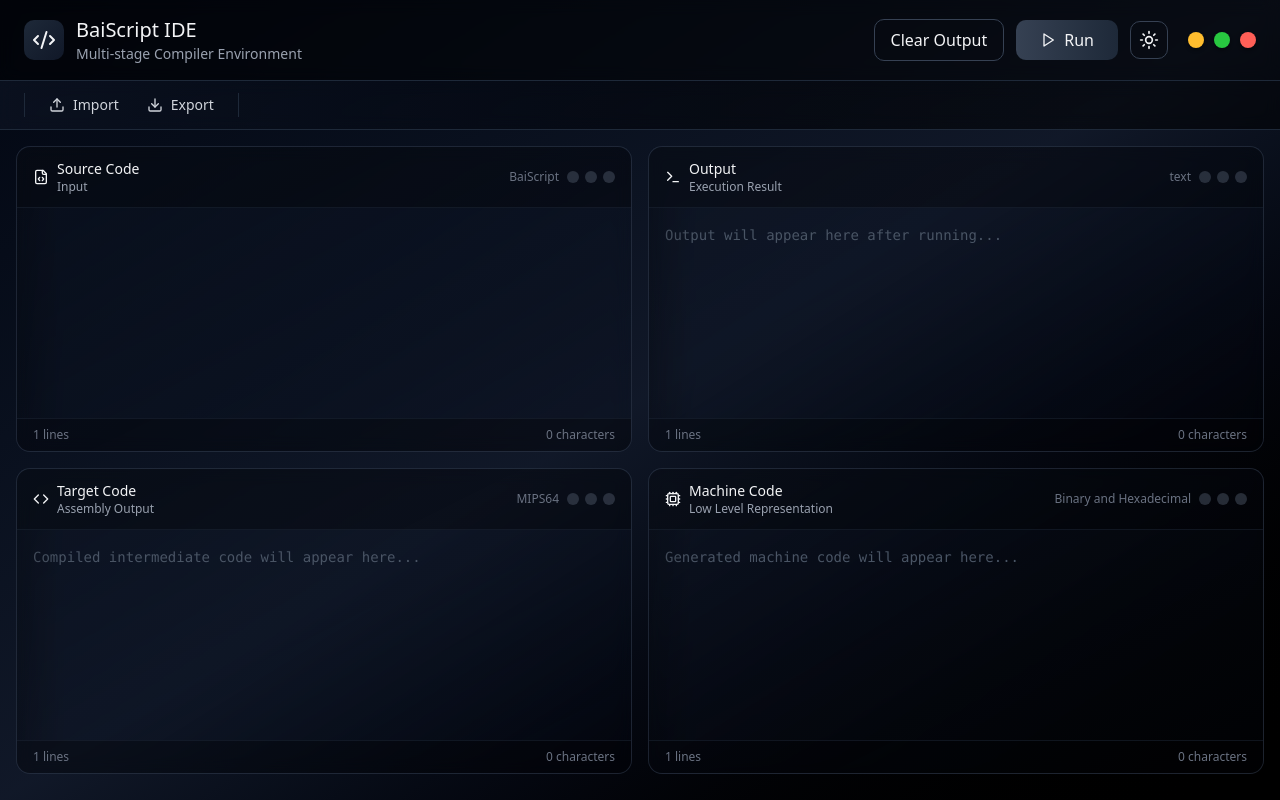
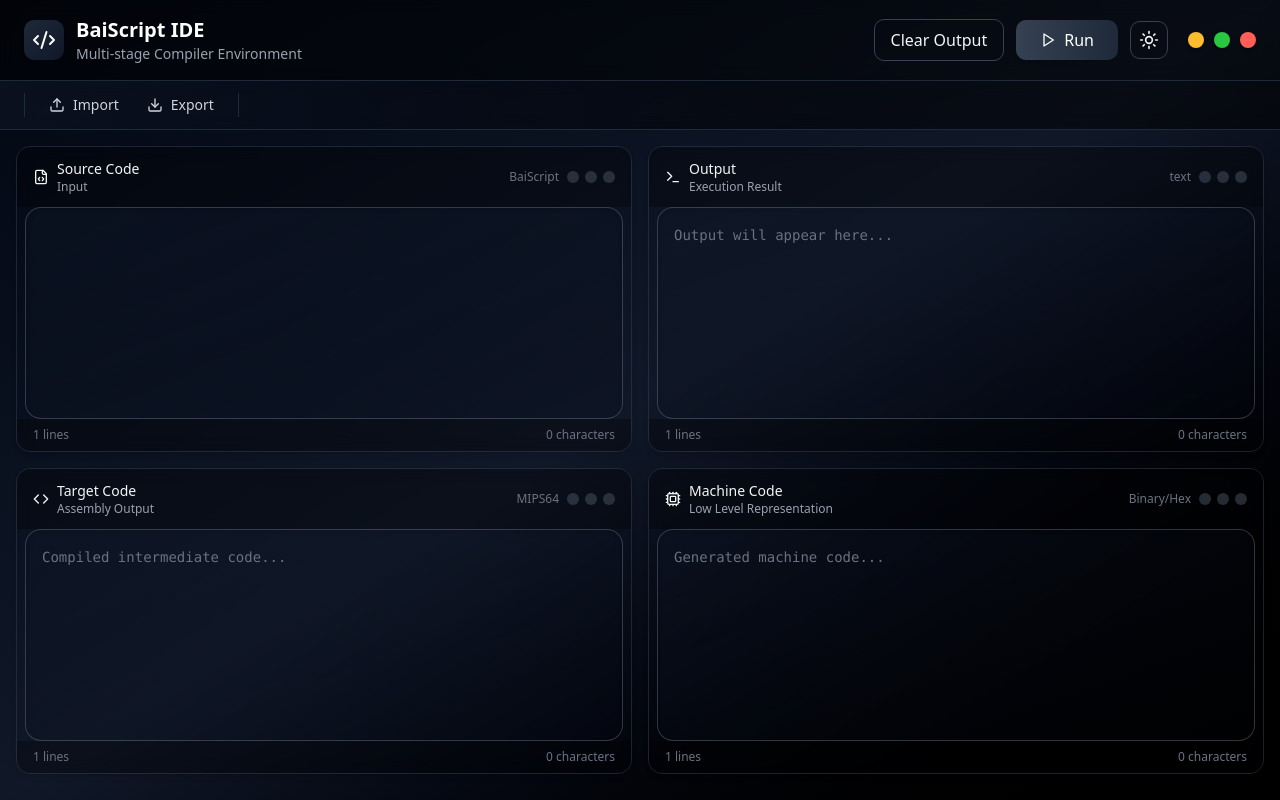
Before and after one commit to samjoash9/BaiScript, a React (Vite) app: page / in a window 1280 px wide. Built offline with nearby package versions, Linux system fonts and the light colour scheme.

Commit message:
better ui:

```diff
--- a/package.json
+++ b/package.json
@@ -29,6 +29,7 @@
             "@radix-ui/react-toggle": "^1.1.2",
             "@radix-ui/react-toggle-group": "^1.1.2",
             "@radix-ui/react-tooltip": "^1.1.8",
+            "@tailwindcss/vite": "^4.1.17",
             "class-variance-authority": "^0.7.1",
             "clsx": "*",
             "cmdk": "^1.1.1",
@@ -51,8 +52,11 @@
             "@types/react": "^19.2.6",
             "@types/react-dom": "^19.2.3",
             "@vitejs/plugin-react-swc": "^3.10.2",
+            "autoprefixer": "^10.4.22",
             "electron": "^32.0.0",
             "electron-builder": "^25.1.8",
+            "postcss": "^8.5.6",
+            "tailwindcss": "^4.1.17",
             "vite": "6.3.5",
             "vite-plugin-electron": "^0.28.0"
       },
--- a/src/App.tsx
+++ b/src/App.tsx
@@ -5,34 +5,48 @@ import { WindowControls } from './components/WindowControls';
 import { Play, Code2, Sun, Moon } from 'lucide-react';
 
 export default function App() {
-  const [sourceCode, setSourceCode] = useState(``);
+  // Load persisted state from localStorage
+  const [sourceCode, setSourceCode] = useState(() => localStorage.getItem('sourceCode') || '');
+  const [output, setOutput] = useState(() => localStorage.getItem('output') || '');
+  const [targetCode, setTargetCode] = useState(() => localStorage.getItem('targetCode') || '');
+  const [machineCode, setMachineCode] = useState(() => localStorage.getItem('machineCode') || '');
+  const [isRunning, setIsRunning] = useState(false);
 
-  const [output, setOutput] = useState('');
-  const [targetCode, setTargetCode] = useState('');
-  const [machineCode, setMachineCode] = useState('');
-  const [isRunning, setIsRunning] = useState(false);
   const [theme, setTheme] = useState<'light' | 'dark'>(() => {
     const savedTheme = localStorage.getItem('theme') as 'light' | 'dark' | null;
     return savedTheme || 'dark';
   });
 
+  // Persist theme
   useEffect(() => {
     const root = document.documentElement;
-    if (theme === 'dark') {
-      root.classList.add('dark');
-    } else {
-      root.classList.remove('dark');
-    }
+    if (theme === 'dark') root.classList.add('dark');
+    else root.classList.remove('dark');
     localStorage.setItem('theme', theme);
   }, [theme]);
 
-  const toggleTheme = () => {
-    setTheme(prev => prev === 'dark' ? 'light' : 'dark');
-  };
+  // Persist editor/output states
+  useEffect(() => {
+    localStorage.setItem('sourceCode', sourceCode);
+  }, [sourceCode]);
+
+  useEffect(() => {
+    localStorage.setItem('output', output);
+  }, [output]);
+
+  useEffect(() => {
+    localStorage.setItem('targetCode', targetCode);
+  }, [targetCode]);
+
+  useEffect(() => {
+    localStorage.setItem('machineCode', machineCode);
+  }, [machineCode]);
+
+  const toggleTheme = () => setTheme(prev => (prev === 'dark' ? 'light' : 'dark'));
 
   const handleRun = async () => {
     if (!sourceCode.trim()) {
-      setOutput('Error: Source code is empty. Please write some code first.');
+      setOutput('Error: Source code is empty.');
       return;
     }
 
@@ -41,18 +55,17 @@ export default function App() {
     setTargetCode('');
     setMachineCode('');
 
-    // Check if running in Electron
     if (window.electronAPI) {
       try {
         const result = await window.electronAPI.runCompiler(sourceCode);
-
         if (result.success) {
-          const printOutput = result.outputs?.print ?? result.stdout ?? '';
-          setOutput(printOutput || 'No output generated.');
+          setOutput(result.outputs?.print ?? result.stdout ?? 'No output generated.');
           setTargetCode(result.outputs?.assembly ?? '');
           setMachineCode(result.outputs?.machine ?? '');
         } else {
-          setOutput(`Error: Compilation failed\nExit code: ${result.exitCode}\n${result.stderr || result.error || 'Unknown error'}`);
+          setOutput(
+            `Error: Compilation failed\nExit code: ${result.exitCode}\n${result.stderr || result.error || 'Unknown error'}`
+          );
         }
       } catch (error: any) {
         setOutput(`Error: ${error.message || 'Failed to run compiler'}`);
@@ -60,8 +73,7 @@ export default function App() {
         setIsRunning(false);
       }
     } else {
-      // Fallback for development (not in Electron)
-      setOutput('Note: Running in development mode. Electron API not available.\nPlease run with "npm run electron:dev" to use the compiler.');
+      setOutput('Note: Electron API not available in development.');
       setIsRunning(false);
     }
   };
@@ -73,89 +85,61 @@ export default function App() {
   };
 
   const handleImport = () => {
-    const input = document.createElement("input");
-    input.type = "file";
-    input.accept = ".txt,.bs";
+    const input = document.createElement('input');
+    input.type = 'file';
+    input.accept = '.txt,.bs';
     input.onchange = (e: any) => {
       const file = e.target.files[0];
       if (!file) return;
-
       const reader = new FileReader();
-      reader.onload = () => {
-        setSourceCode(reader.result as string);
-      };
+      reader.onload = () => setSourceCode(reader.result as string);
       reader.readAsText(file);
     };
-
     input.click();
   };
 
   return (
     <div className={`min-h-screen transition-colors ${theme === 'dark'
-      ? 'bg-gradient-to-br from-gray-950 via-gray-900 to-black text-gray-100'
-      : 'bg-gradient-to-br from-gray-50 via-white to-gray-100 text-gray-900'
-      }`}>
+      ? 'bg-linear-to-br from-gray-950 via-gray-900 to-black text-gray-100'
+      : 'bg-linear-to-br from-gray-50 via-white to-gray-100 text-gray-900'}`}>
+
       {/* Header */}
       <header
-        className={`border-b backdrop-blur-sm transition-colors ${theme === 'dark'
-          ? 'border-gray-800 bg-black/50'
-          : 'border-gray-200 bg-white/80'
-          }`}
+        className={`border-b backdrop-blur-sm transition-colors ${theme === 'dark' ? 'border-gray-800 bg-black/50' : 'border-gray-200 bg-white/80'}`}
         style={{ WebkitAppRegion: 'drag' } as React.CSSProperties}
       >
         <div className="flex items-center justify-between px-6 py-4">
           <div className="flex items-center gap-3">
-            {/* Logo: static, always dark background with white icon */}
-            <div className="flex items-center justify-center w-10 h-10 rounded-lg
-                  bg-gradient-to-br from-gray-800 to-gray-900 shadow-md">
+            <div className="flex items-center justify-center w-10 h-10 rounded-lg bg-linear-to-br from-gray-800 to-gray-900 shadow-md">
               <Code2 className="w-6 h-6 text-white" />
             </div>
-
             <div>
-              <h1 className="text-xl text-white">BaiScript IDE</h1>
-              <p className="text-sm text-gray-400">
-                Multi-stage Compiler Environment
-              </p>
+              <h1 className={`text-xl font-semibold ${theme === 'dark' ? 'text-white' : 'text-gray-900'}`}>BaiScript IDE</h1>
+              <p className={`${theme === 'dark' ? 'text-gray-400' : 'text-gray-600'} text-sm`}>Multi-stage Compiler Environment</p>
             </div>
           </div>
 
+          {/* Header Buttons */}
           <div className="flex items-center gap-3" style={{ WebkitAppRegion: 'no-drag' } as React.CSSProperties}>
-            <button
-              onClick={handleClear}
-              className={`px-4 py-2 rounded-lg border transition-all ${theme === 'dark'
-                ? 'border-gray-700 hover:border-gray-600 hover:bg-gray-800/50'
-                : 'border-gray-300 hover:border-gray-400 hover:bg-gray-100'
-                }`}
-            >
+            <button type="button" onClick={handleClear} className={`px-4 py-2 rounded-lg border transition-all ${theme === 'dark'
+              ? 'border-gray-700 hover:border-gray-600 hover:bg-gray-800/50'
+              : 'border-gray-300 hover:border-gray-400 hover:bg-gray-100'}`}>
               Clear Output
             </button>
-            <button
-              onClick={handleRun}
-              disabled={isRunning}
-              className={`flex items-center gap-2 px-6 py-2 rounded-lg transition-all disabled:opacity-50 disabled:cursor-not-allowed
-    ${theme === 'dark'
-                  ? 'bg-gradient-to-r from-gray-700 to-gray-800 hover:from-gray-600 hover:to-gray-700 text-white shadow-md hover:shadow-lg'
-                  : 'bg-gradient-to-r from-slate-700 to-slate-900 hover:from-slate-800 hover:to-black text-white shadow-md hover:shadow-lg border border-gray-300'
-                }`}
-            >
-              <Play className="w-4 h-4" />
-              {isRunning ? 'Running...' : 'Run'}
+
+            <button type="button" onClick={handleRun} disabled={isRunning} className={`flex items-center gap-2 px-6 py-2 rounded-lg transition-all disabled:opacity-50 disabled:cursor-not-allowed ${theme === 'dark'
+              ? 'bg-gradient-to-r from-gray-700 to-gray-800 hover:from-gray-600 hover:to-gray-700 text-white shadow-md hover:shadow-lg'
+              : 'bg-gradient-to-r from-slate-700 to-slate-900 hover:from-slate-800 hover:to-black text-white shadow-md hover:shadow-lg border border-gray-300'}`}>
+              <Play className="w-4 h-4" /> {isRunning ? 'Running...' : 'Run'}
             </button>
 
-            <button
-              onClick={toggleTheme}
-              className={`p-2 rounded-lg border transition-all ${theme === 'dark'
-                ? 'border-gray-700 hover:border-gray-600 hover:bg-gray-800/50'
-                : 'border-gray-300 hover:border-gray-400 hover:bg-gray-100'
-                }`}
-              title={theme === 'dark' ? 'Switch to light mode' : 'Switch to dark mode'}
-            >
-              {theme === 'dark' ? (
-                <Sun className="w-5 h-5" />
-              ) : (
-                <Moon className="w-5 h-5" />
-              )}
+            <button type="button" onClick={toggleTheme} className={`p-2 rounded-lg border transition-all ${theme === 'dark'
+              ? 'border-gray-700 hover:border-gray-600 hover:bg-gray-800/50'
+              : 'border-gray-300 hover:border-gray-400 hover:bg-gray-100'}`}
+              title={theme === 'dark' ? 'Switch to light mode' : 'Switch to dark mode'}>
+              {theme === 'dark' ? <Sun className="w-5 h-5" /> : <Moon className="w-5 h-5" />}
             </button>
+
             <div style={{ WebkitAppRegion: 'no-drag' } as React.CSSProperties}>
               <WindowControls />
             </div>
@@ -167,48 +151,10 @@ export default function App() {
 
       {/* Main Content Grid */}
       <main className="grid grid-cols-2 grid-rows-2 gap-4 p-4 h-[calc(100vh-140px)]">
-        {/* Source Code */}
-        <CodeEditor
-          title="Source Code"
-          subtitle="Input"
-          value={sourceCode}
-          onChange={setSourceCode}
-          editable={true}
-          language="BaiScript"
-          theme={theme}
-        />
-
-        {/* Output */}
-        <CodeEditor
-          title="Output"
-          subtitle="Execution Result"
-          value={output}
-          readOnly={true}
-          placeholder="Output will appear here after running..."
-          theme={theme}
-        />
-
-        {/* Target Code */}
-        <CodeEditor
-          title="Target Code"
-          subtitle="Assembly Output"
-          value={targetCode}
-          readOnly={true}
-          placeholder="Compiled intermediate code will appear here..."
-          language="MIPS64"
-          theme={theme}
-        />
-
-        {/* Machine Code */}
-        <CodeEditor
-          title="Machine Code"
-          subtitle="Low Level Representation"
-          value={machineCode}
-          readOnly={true}
-          placeholder="Generated machine code will appear here..."
-          language="Binary and Hexadecimal"
-          theme={theme}
-        />
+        <CodeEditor title="Source Code" subtitle="Input" value={sourceCode} onChange={setSourceCode} editable language="BaiScript" theme={theme} />
+        <CodeEditor title="Output" subtitle="Execution Result" value={output} readOnly placeholder="Output will appear here..." theme={theme} />
+        <CodeEditor title="Target Code" subtitle="Assembly Output" value={targetCode} readOnly placeholder="Compiled intermediate code..." language="MIPS64" theme={theme} />
+        <CodeEditor title="Machine Code" subtitle="Low Level Representation" value={machineCode} readOnly placeholder="Generated machine code..." language="Binary/Hex" theme={theme} />
       </main>
     </div>
   );
--- a/src/components/CodeEditor.tsx
+++ b/src/components/CodeEditor.tsx
@@ -23,6 +23,8 @@ export function CodeEditor({
   language = 'text',
   theme = 'dark'
 }: CodeEditorProps) {
+  const isDark = theme === 'dark';
+
   const getIcon = () => {
     if (title.includes('Source')) return <FileCode className="w-4 h-4" />;
     if (title.includes('Output')) return <Terminal className="w-4 h-4" />;
@@ -31,111 +33,72 @@ export function CodeEditor({
     return <Code className="w-4 h-4" />;
   };
 
-  const isDark = theme === 'dark';
-
-  const getAccentColor = () => {
+  const getEditorBg = () => {
     if (isDark) {
-      if (title.includes('Source')) return 'from-gray-900/40 to-gray-950/20';
-      if (title.includes('Output')) return 'from-gray-900/30 to-gray-950/20';
-      if (title.includes('Target')) return 'from-gray-900/35 to-gray-950/20';
-      if (title.includes('Machine')) return 'from-gray-900/45 to-gray-950/20';
-      return 'from-gray-900/20 to-gray-950/10';
+      // Subtle gradient for dark mode
+      return title.includes('Source')
+        ? 'bg-gradient-to-br from-gray-900/40 to-gray-950/20'
+        : 'bg-gradient-to-br from-gray-900/30 to-gray-950/15';
     } else {
-      if (title.includes('Source')) return 'from-gray-100/80 to-gray-50/40';
-      if (title.includes('Output')) return 'from-gray-100/70 to-gray-50/40';
-      if (title.includes('Target')) return 'from-gray-100/75 to-gray-50/40';
-      if (title.includes('Machine')) return 'from-gray-100/85 to-gray-50/40';
-      return 'from-gray-100/60 to-gray-50/30';
+      // Pure white for light mode
+      return 'bg-white';
     }
   };
 
-  const getBorderColor = () => {
-    return isDark ? 'border-gray-700/50' : 'border-gray-300/50';
-  };
+  const getTextColor = () => (isDark ? 'text-white' : 'text-black');
+  const getPlaceholderColor = () => (isDark ? 'placeholder:text-gray-500' : 'placeholder:text-gray-400');
+
+  const getBorderColor = () => (isDark ? 'border-gray-700/50' : 'border-gray-300/50');
 
   return (
-    <div className={`flex flex-col rounded-xl border ${getBorderColor()} bg-gradient-to-br ${getAccentColor()} backdrop-blur-sm overflow-hidden transition-colors`}>
+    <div className={`flex flex-col rounded-xl border ${getBorderColor()} backdrop-blur-sm overflow-hidden transition-colors
+                    shadow-md hover:shadow-lg`}>
       {/* Header */}
-      <div className={`flex items-center justify-between px-4 py-3 border-b transition-colors ${isDark
-        ? 'border-gray-800/50 bg-black/30'
-        : 'border-gray-200/50 bg-white/50'
-        }`}>
+      <div className={`flex items-center justify-between px-4 py-3 transition-colors
+        ${isDark ? 'border-gray-800/50 bg-black/30' : 'border-gray-200/50 bg-white/50'}`}>
         <div className="flex items-center gap-2">
           {getIcon()}
           <div>
             <h3 className="text-sm">{title}</h3>
-            <p className={`text-xs transition-colors ${isDark
-              ? 'text-gray-400'
-              : 'text-gray-600'
-              }`}>
+            <p className={`text-xs transition-colors ${isDark ? 'text-gray-400' : 'text-gray-600'}`}>
               {subtitle}
             </p>
           </div>
         </div>
         <div className="flex items-center gap-2">
-          <span className={`text-xs transition-colors ${isDark
-            ? 'text-gray-500'
-            : 'text-gray-600'
-            }`}>
+          <span className={`text-xs transition-colors ${isDark ? 'text-gray-500' : 'text-gray-600'}`}>
             {language}
           </span>
           <div className="flex gap-1.5">
-            <div className={`w-3 h-3 rounded-full transition-colors ${isDark
-              ? 'bg-gray-600/50'
-              : 'bg-gray-400/50'
-              }`}></div>
-            <div className={`w-3 h-3 rounded-full transition-colors ${isDark
-              ? 'bg-gray-600/50'
-              : 'bg-gray-400/50'
-              }`}></div>
-            <div className={`w-3 h-3 rounded-full transition-colors ${isDark
-              ? 'bg-gray-600/50'
-              : 'bg-gray-400/50'
-              }`}></div>
+            <div className={`w-3 h-3 rounded-full transition-colors ${isDark ? 'bg-gray-600/50' : 'bg-gray-400/50'}`}></div>
+            <div className={`w-3 h-3 rounded-full transition-colors ${isDark ? 'bg-gray-600/50' : 'bg-gray-400/50'}`}></div>
+            <div className={`w-3 h-3 rounded-full transition-colors ${isDark ? 'bg-gray-600/50' : 'bg-gray-400/50'}`}></div>
           </div>
         </div>
       </div>
 
       {/* Editor Area */}
-      <div className="flex-1 relative">
+      <div className="flex-1 relative px-2">
         <textarea
           value={value}
           onChange={(e) => onChange?.(e.target.value)}
           readOnly={readOnly}
           placeholder={placeholder}
           spellCheck={false}
-          className={`w-full h-full p-4 bg-transparent text-sm font-mono resize-none focus:outline-none transition-colors ${isDark
-            ? 'text-gray-100 placeholder:text-gray-600'
-            : 'text-gray-900 placeholder:text-gray-500'
-            }`}
-          style={{
-            lineHeight: '1.6',
-            tabSize: 2
-          }}
+          className={`w-full h-full p-4 text-sm font-mono resize-none focus:outline-none transition-colors
+            ${getEditorBg()} ${getTextColor()} ${getPlaceholderColor()}
+            rounded-2xl border border-gray-400/30 shadow-inner focus:ring-1 focus:ring-gray-500/40`}
+          style={{ lineHeight: '1.6', tabSize: 2 }}
         />
-
-        {/* Line numbers overlay effect */}
-        <div className={`absolute top-0 left-0 w-12 h-full bg-gradient-to-r transition-colors pointer-events-none ${isDark
-          ? 'from-black/20 to-transparent'
-          : 'from-white/40 to-transparent'
-          }`}></div>
       </div>
 
       {/* Footer */}
-      <div className={`flex items-center justify-between px-4 py-2 border-t transition-colors ${isDark
-        ? 'border-gray-800/50 bg-black/30'
-        : 'border-gray-200/50 bg-white/50'
-        }`}>
-        <span className={`text-xs transition-colors ${isDark
-          ? 'text-gray-500'
-          : 'text-gray-600'
-          }`}>
+      <div className={`flex items-center justify-between px-4 py-2 transition-colors
+        ${isDark ? 'border-gray-800/50 bg-black/30' : 'border-gray-200/50 bg-white/50'}`}>
+        <span className={`text-xs transition-colors ${isDark ? 'text-gray-500' : 'text-gray-600'}`}>
           {value.split('\n').length} lines
         </span>
-        <span className={`text-xs transition-colors ${isDark
-          ? 'text-gray-500'
-          : 'text-gray-600'
-          }`}>
+        <span className={`text-xs transition-colors ${isDark ? 'text-gray-500' : 'text-gray-600'}`}>
           {value.length} characters
         </span>
       </div>
--- a/tsconfig.node.json
+++ b/tsconfig.node.json
@@ -6,5 +6,7 @@
     "moduleResolution": "bundler",
     "allowSyntheticDefaultImports": true
   },
-  "include": ["vite.config.ts"]
+  "include": [
+    "vite.config.ts"
+  ]
 }
--- a/vite.config.ts
+++ b/vite.config.ts
@@ -2,9 +2,13 @@
 import { defineConfig } from 'vite';
 import react from '@vitejs/plugin-react-swc';
 import path from 'path';
+import tailwindcss from '@tailwindcss/vite'
 
 export default defineConfig({
-    plugins: [react()],
+  plugins: [
+    react(),
+    tailwindcss(),
+  ],
   resolve: {
     extensions: ['.js', '.jsx', '.ts', '.tsx', '.json'],
     alias: {
```
Also changed, not shown: src/index.css (+54 -15 lines), tsconfig.json (+19 -9 lines), input.txt, output_assembly.txt, output_machine.txt, output_print.txt, output_tac.txt, 1 other file (tests, documents, lock files or other folders). Lines whose indentation alone changed are shown as unchanged.
